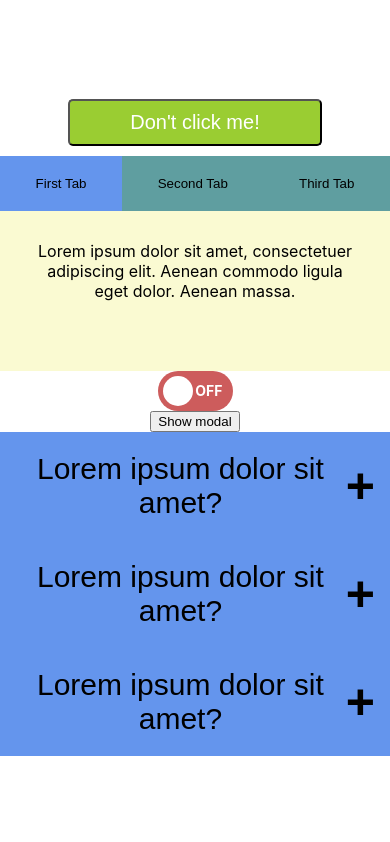
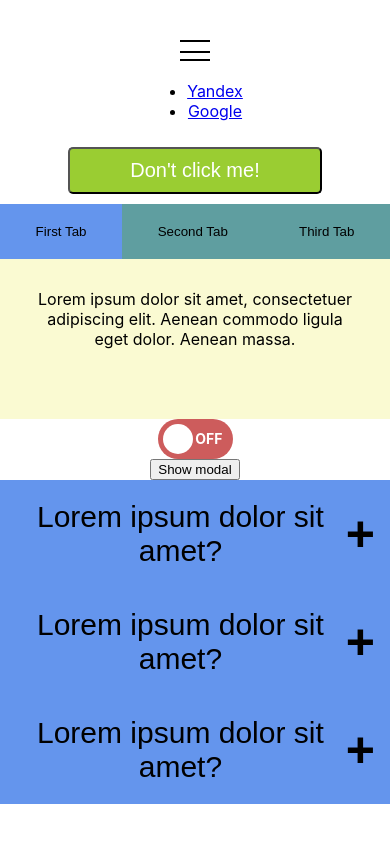
Before and after one commit to j7amo/frontend-cookbook, a React (Create React App) app: page / in a window 390 px wide. Built offline with nearby package versions, Linux system fonts and the light colour scheme.

Commit message:
feat: start adding HamburgerMenu component

```diff
--- a/src/App.js
+++ b/src/App.js
@@ -12,6 +12,7 @@ import Toggle from './components/Toggle/Toggle';
 import Accordion from './components/Accordion/Accordion';
 import Tabs from './components/Tabs/Tabs';
 import Modal from './components/Modal/Modal';
+import HamburgerMenu from './components/HamburgerMenu/HamburgerMenu';
 
 const tabsData = [
 	{
@@ -36,7 +37,21 @@ const tabsData = [
 	},
 ];
 
+const hamburgerMenuData = [
+	{
+		label: 'Yandex',
+		href: 'https://yandex.ru',
+	},
+	{
+		label: 'Google',
+		href: 'https://www.google.com',
+	},
+];
+
 function App() {
+	// стейт для меню-гамбургера
+	const [isHamburgerMenuOpen, setIsHamburgerMenuOpen] =
+		useState(false);
 	// стейт для модалки
 	const [isModalOpen, setIsModalOpen] = useState(false);
 	// коллбэк для закрытия модалки, обёрнутый в useCallback, так как мы спускаем его в дочерний компонент
@@ -44,10 +59,19 @@ function App() {
 		() => setIsModalOpen(false),
 		[],
 	);
+	// коллбэк для скрытия / показа гамбургер-меню
+	const toggleHamburgerMenu = useCallback(() => {
+		setIsHamburgerMenuOpen((prevIsOpen) => !prevIsOpen);
+	}, []);
 
 	return (
 		<div className="App">
 			<header className="App-header">
+				<HamburgerMenu
+					isMenuOpen={isHamburgerMenuOpen}
+					navItems={hamburgerMenuData}
+					toggleMenu={toggleHamburgerMenu}
+				/>
 				<Button type="button">
 					Don't click me!
 				</Button>
--- /dev/null
+++ b/src/components/HamburgerMenu/HamburgerMenu.jsx
@@ -0,0 +1,61 @@
+import React from 'react';
+import PropTypes from 'prop-types';
+import styles from './HamburgerMenu.module.scss';
+
+// создадим компонент, который будет рисовать легендарное меню-гамбургер
+
+// будем принимать:
+// - isMenuOpen - показываем ли меню
+// - navItems - структуру данных, в которой будут лейблы для ссылок (элементов меню) и сами ссылки
+// - handleMenuClose - коллбэк, который мы будем вызывать при закрытии меню и изменять состояние родительского компонента
+// - toggleMenu - коллбэк, который меняет состояние родительского компонента
+const HamburgerMenu = ({
+	isMenuOpen,
+	navItems,
+	handleMenuClose,
+	toggleMenu,
+}) => {
+	return (
+		<nav className={styles.mainNavigation}>
+			<button
+				type="button"
+				className={styles.hamburgerMenuButton}
+				onClick={toggleMenu}
+			>
+				<span className={styles.middleMenuBar} />
+			</button>
+			<ul className={styles.mainNavigationItems}>
+				{navItems.map(({ label, href }) => {
+					return (
+						<li
+							className={
+								styles.mainNavigationItem
+							}
+						>
+							<a
+								href={href}
+								className={
+									styles.mainNavigationItemLink
+								}
+							>
+								{label}
+							</a>
+						</li>
+					);
+				})}
+			</ul>
+		</nav>
+	);
+};
+
+HamburgerMenu.propTypes = {
+	navItems: PropTypes.arrayOf(
+		PropTypes.shape({
+			label: PropTypes.string,
+			href: PropTypes.string,
+		}),
+	),
+	handleMenuClose: PropTypes.func,
+};
+
+export default HamburgerMenu;
--- /dev/null
+++ b/src/components/HamburgerMenu/HamburgerMenu.module.scss
@@ -0,0 +1,61 @@
+.mainNavigation {
+
+}
+
+.mainNavigationItems {
+
+}
+
+.mainNavigationItem {
+
+}
+
+.mainNavigationItemLink {
+
+}
+
+// опишем внешний вид кнопки меню
+.hamburgerMenuButton {
+  position: relative; // задаём относительное позиционирование, чтобы потом разместить псевдоэлементы
+  width: 30px;
+  height: 21px;
+  background-color: white;
+  border: none; // убираем рамки у кнопки
+  cursor: pointer; // облегчаем взаимодействие с интерактивным элементом
+  padding: 0;
+  // общие для псевдоэлементов стили описываем в одном блоке
+  &::before, &::after {
+    position: absolute; // абсолютное позиционирование для удобного управления расположением
+    content: "";
+    width: 30px;
+    height: 2px;
+    left: 0;
+    background-color: black;
+  }
+  &::before {
+    top: 0;
+  }
+  &::after {
+    bottom: 0;
+  }
+  // стили состояний интерактивного элемента
+  &:hover {
+    opacity: 0.7;
+  }
+  &:active {
+    opacity: 0.5;
+  }
+}
+
+// отдельно описываем стили <span>, который нужен для средней перекладины меню
+.middleMenuBar {
+  position: relative;
+  &::before {
+    position: absolute;
+    content: "";
+    width: 30px;
+    height: 2px;
+    left: -15px;
+    background-color: black;
+  }
+}
```
